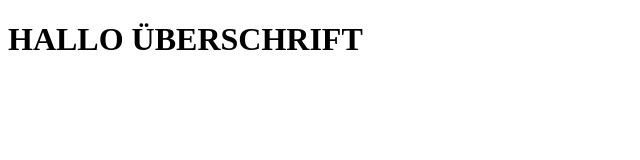
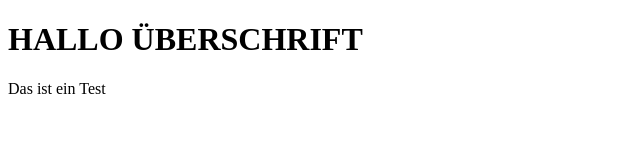
Before and after one commit to bjoernwenderoth/Testobject, a plain HTML site: page index.html in a window 1280 px wide. Shown: the whole page, without its empty margins (0-640 px from the left). Drawn offline with Linux system fonts and the light colour scheme.

Commit message:
p Element add- macbook

```diff
--- a/index.html
+++ b/index.html
@@ -7,5 +7,7 @@
 </head>
 <body>
     <h1>HALLO ÜBERSCHRIFT</h1>
+
+    <p>Das ist ein Test</p>
 </body>
 </html>
```
